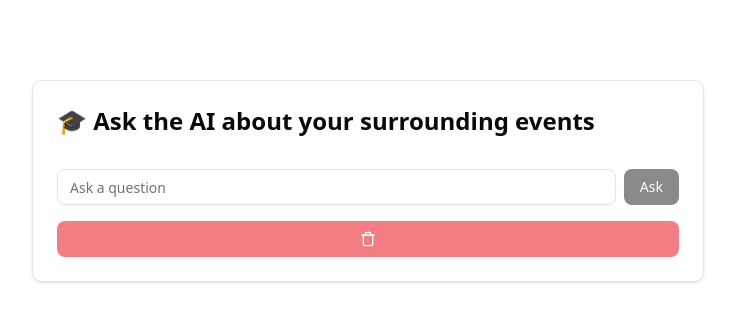
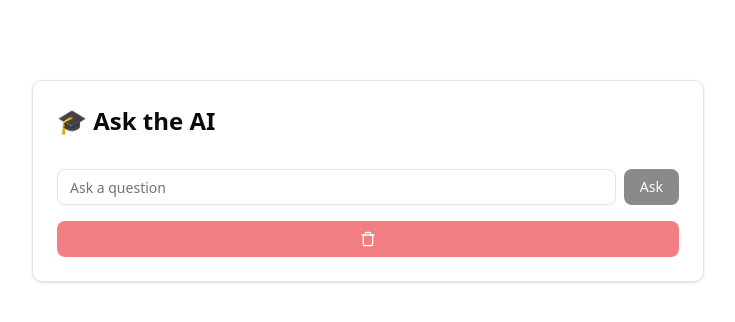
Before and after one commit to mmohsin18/ai-chat, a Next.js app: page / in a window 1280 px wide. Shown: the top 322 px of the page, without its empty margins (272-1007 px from the left). Built offline with nearby package versions, Linux system fonts and the light colour scheme.

Commit message:
fix: Update heading text for clarity in HomePage component

```diff
--- a/app/page.tsx
+++ b/app/page.tsx
@@ -59,7 +59,7 @@ export default function HomePage() {
   return (
     <div className="max-w-2xl mx-auto mt-20 p-6 border rounded-lg shadow">
       <h1 className="text-2xl font-bold mb-4">
-        🎓 Ask the AI about your surrounding events
+        🎓 Ask the AI
       </h1>
       <div className="mb-4 max-h-96 overflow-y-auto flex flex-col gap-2">
         {chats.map((chat, idx) => (
```
Also changed, not shown: 1 other file (tests, documents, lock files or other folders).
